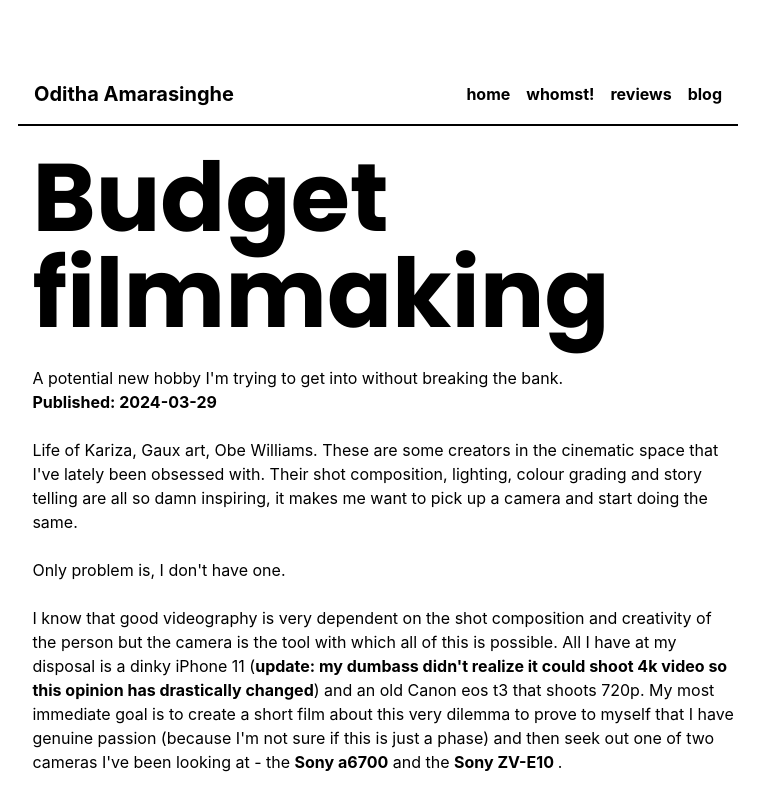
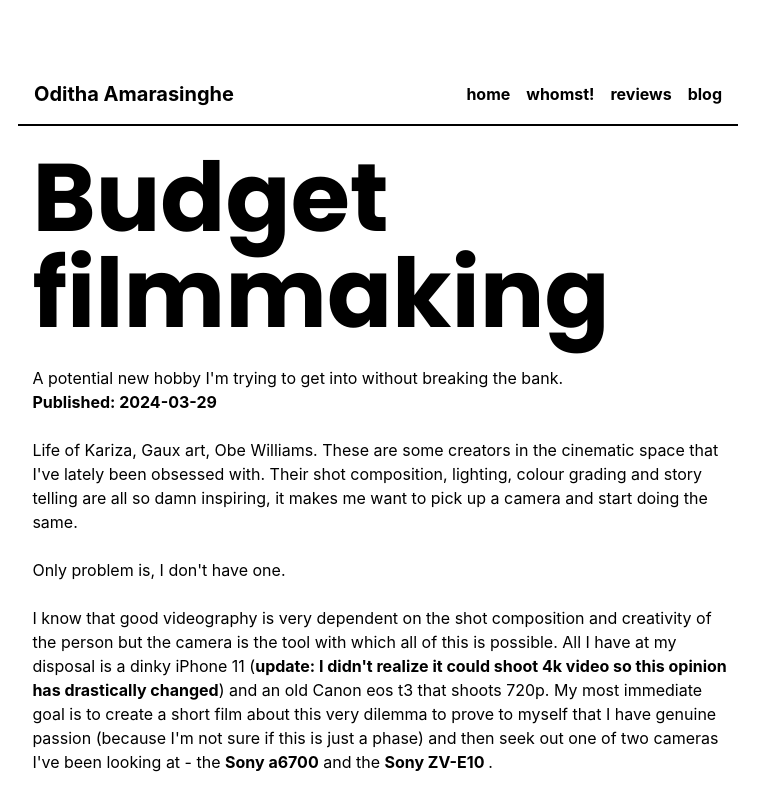
Before and after one commit to odis43/blogv2, a Next.js app: page /blog/posts/filmmaking in a window 1280 px wide. Shown: the top 800 px of the page, without its empty margins (366-1130 px from the left). Built offline with nearby package versions, Linux system fonts and the light colour scheme.

Commit message:
changed up the filmamking blog page

```diff
--- a/src/app/blog/posts/filmmaking/page.mdx
+++ b/src/app/blog/posts/filmmaking/page.mdx
@@ -21,8 +21,7 @@ Life of Kariza, Gaux art, Obe Williams.  These are some creators in the cinemati
 
 Only problem is, I don't have one.
 <br />
-I know that good videography is very dependent on the shot composition and creativity of the person but the camera is the tool with which all of this is possible. All I have at my disposal is a dinky iPhone 11 (<b>update: my dumbass didn't realize it could shoot 4k video so this opinion has drastically changed</b>) and an old Canon eos t3 that shoots 720p. My most immediate goal is to create a short film about this very dilemma to prove to myself that I have genuine passion (because I'm not sure if this is just a phase) and then seek out one of two cameras I've been looking at - the <b>Sony a6700</b> and the <b>Sony ZV-E10 </b>.
-
+I know that good videography is very dependent on the shot composition and creativity of the person but the camera is the tool with which all of this is possible. All I have at my disposal is a dinky iPhone 11 (<b>update: I didn't realize it could shoot 4k video so this opinion has drastically changed</b>) and an old Canon eos t3 that shoots 720p. My most immediate goal is to create a short film about this very dilemma to prove to myself that I have genuine passion (because I'm not sure if this is just a phase) and then seek out one of two cameras I've been looking at - the <b>Sony a6700</b> and the <b>Sony ZV-E10 </b>.
 <br/>
 So come along with me as I share with you my notes for a video I'm titling: <b> My new camera </b>
 
```
